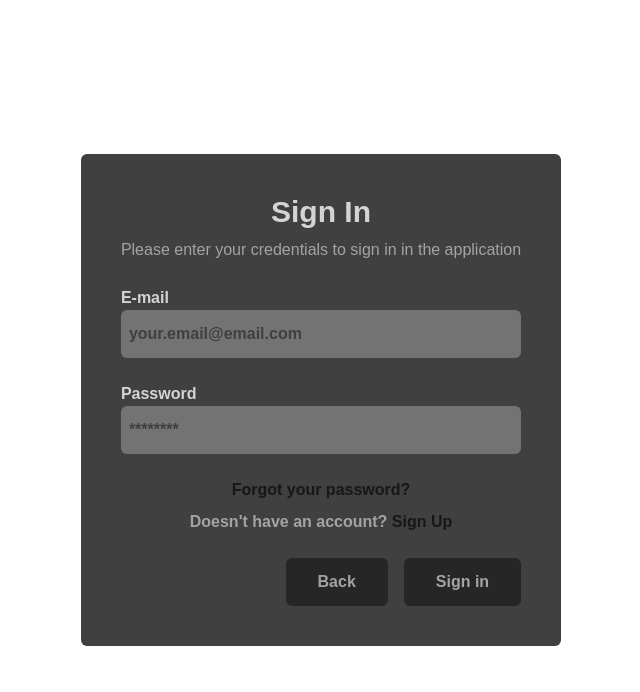
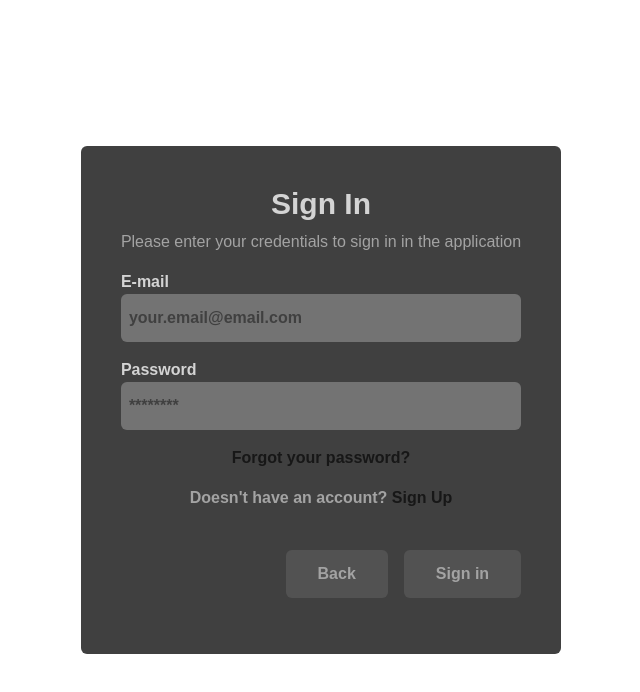
Before and after one commit to jp-freitas/todo-app, a Next.js app: page /auth in a window 1280 px wide. Shown: the top 692 px of the page, without its empty margins (319-959 px from the left). Built offline with nearby package versions, Linux system fonts and the light colour scheme.

Commit message:
dev: improving the input and button design, fixing height in form of the auth page, and using the input and button components on the home page.

```diff
--- a/src/app/auth/page.tsx
+++ b/src/app/auth/page.tsx
@@ -1,12 +1,15 @@
 'use client'
 
 import { FormEvent, useState } from 'react'
+
 import Input from '../components/Input'
 import Button from '../components/Button'
+import { useRouter } from 'next/navigation'
 
 export default function SignIn() {
   const [email, setEmail] = useState('')
   const [password, setPassword] = useState('')
+  const router = useRouter()
 
   function handleSubmit(event: FormEvent<HTMLFormElement>) {
     event.preventDefault()
@@ -25,7 +28,7 @@ export default function SignIn() {
           Please enter your credentials to sign in in the application
         </p>
         <form
-          className="w-full flex items-center justify-center flex-col mx-4"
+          className="w-full flex items-center justify-center gap-4 flex-col m-4"
           onSubmit={handleSubmit}
         >
           <Input
@@ -44,17 +47,21 @@ export default function SignIn() {
             onChange={(event) => setPassword(event.target.value)}
             value={password}
           />
-          <a className="mt-6 text-neutral-900 font-semibold mx-4" href="">
+          <a className="text-neutral-900 font-semibold mx-4" href="">
             Forgot your password?
           </a>
-          <p className="mt-2 font-semibold text-neutral-400 mx-4">
+          <p className="font-semibold text-neutral-400 mx-4">
             Doesn&apos;t have an account?{' '}
             <a className="text-neutral-900" href="">
               Sign Up
             </a>
           </p>
           <div className="w-full flex items-center justify-end flex-row mt-6 gap-4 mx-4">
-            <Button text="Back" type="button" />
+            <Button
+              text="Back"
+              type="button"
+              onClick={() => router.push('/')}
+            />
             <Button text="Sign in" type="submit" />
           </div>
         </form>
--- a/src/app/components/Button/index.tsx
+++ b/src/app/components/Button/index.tsx
@@ -8,7 +8,7 @@ export default function Button({ text, ...rest }: ButtonProps) {
   return (
     <button
       {...rest}
-      className={`text-neutral-400 font-semibold h-2 py-6 px-8 flex justify-evenly items-center rounded-md bg-neutral-800 hover:opacity-85 ${rest.disabled && 'cursor-not-allowed opacity-75'}`}
+      className={`text-neutral-400 font-semibold h-2 py-6 px-8 flex justify-evenly items-center rounded-md bg-neutral-600 hover:opacity-85 ${rest.disabled && 'cursor-not-allowed opacity-85'}`}
     >
       {text}
     </button>
--- a/src/app/components/Input/index.tsx
+++ b/src/app/components/Input/index.tsx
@@ -8,7 +8,7 @@ interface InputProps extends InputHTMLAttributes<HTMLInputElement> {
 
 export default function Input({ label, onChange, ...rest }: InputProps) {
   return (
-    <div className="w-full flex items-center justify-center flex-col mt-6 hover:opacity-85">
+    <div className="w-full flex items-center justify-center flex-col hover:opacity-85">
       {label && (
         <label
           className="w-full text-neutral-300 font-semibold"
--- a/src/app/page.tsx
+++ b/src/app/page.tsx
@@ -2,10 +2,12 @@
 import { supabase } from '@/lib/supabase'
 import { TodoType } from '@/types/todo'
 import { PlusCircle } from 'phosphor-react'
-import { ChangeEvent, FormEvent, useEffect, useState } from 'react'
+import { FormEvent, useEffect, useState } from 'react'
 import { Todo } from '@/app/components/Todo'
 import EmptyTodo from './components/EmptyTodo'
 import Header from './components/Header'
+import Input from './components/Input'
+import Button from './components/Button'
 
 export default function Home() {
   const [todo, setTodo] = useState('')
@@ -15,10 +17,6 @@ export default function Home() {
   useEffect(() => {
     getData()
   }, [])
-
-  function handleChange(event: ChangeEvent<HTMLInputElement>) {
-    setTodo(event.target.value)
-  }
 
   async function getData() {
     const { data, error } = await supabase
@@ -103,23 +101,16 @@ export default function Home() {
         <div className="w-7/12 h-1/4 -m-7 z-10">
           <form
             onSubmit={createTodo}
-            className="flex justify-between items-center gap-2"
+            className="flex justify-center items-center gap-2"
           >
-            <input
+            <Input
               name="todo"
               type="text"
-              placeholder="Enter your task here"
-              className="h-2 py-6 w-full px-2 white-text bg-neutral-700 border-2 border-neutral-700 hover:border-neutral-500 rounded-md"
-              onChange={handleChange}
+              placeholder="Enter your to-do here."
+              onChange={(event) => setTodo(event.target.value)}
               value={todo}
             />
-            <button
-              className={`white-text h-2 py-6 px-8 flex justify-evenly items-center rounded-md bg-neutral-700 ${todo === '' ? 'cursor-not-allowed border-2 border-neutral-700 opacity-75' : 'hover:border-neutral-500 border-2 border-neutral-700'}`}
-              disabled={todo === ''}
-            >
-              Create
-              <PlusCircle size={24} className="ml-2" />
-            </button>
+            <Button type="submit" text="Create" disabled={todo === ''} />
           </form>
         </div>
         <div className="w-7/12 h-3/4 flex flex-col items-start -mt-20 z-10">
```
